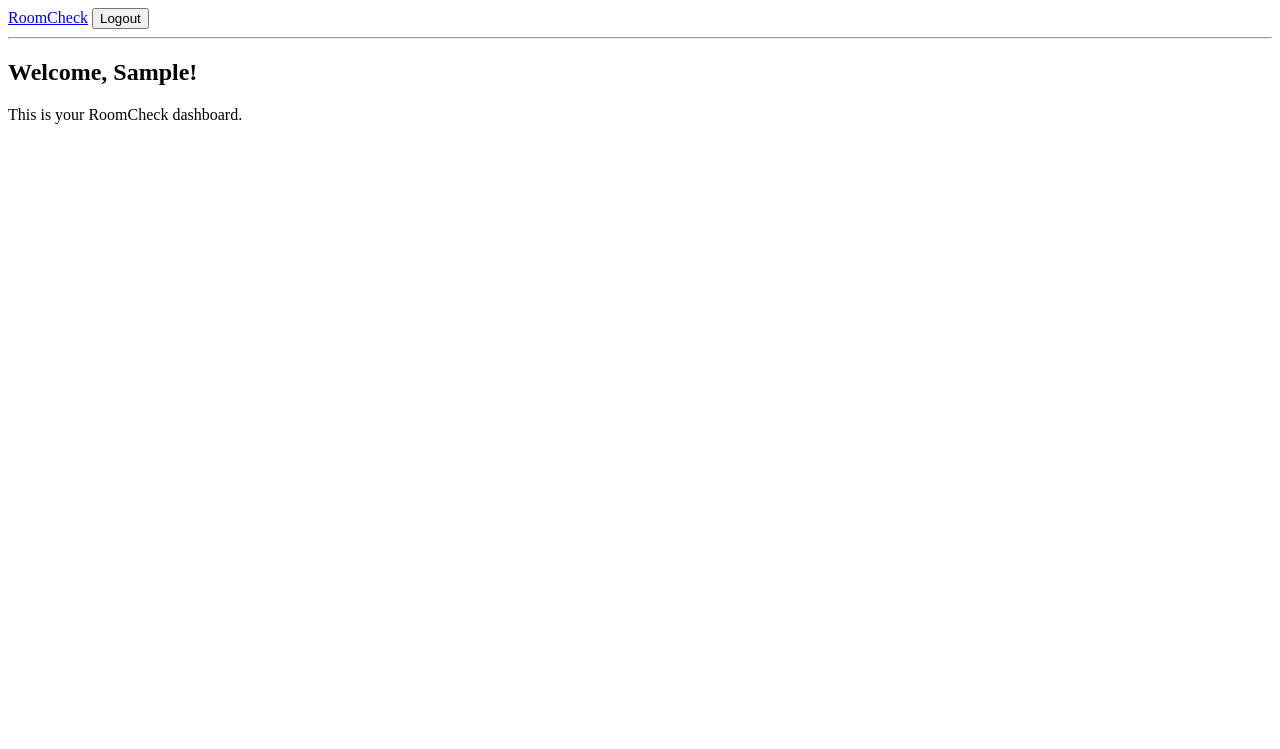
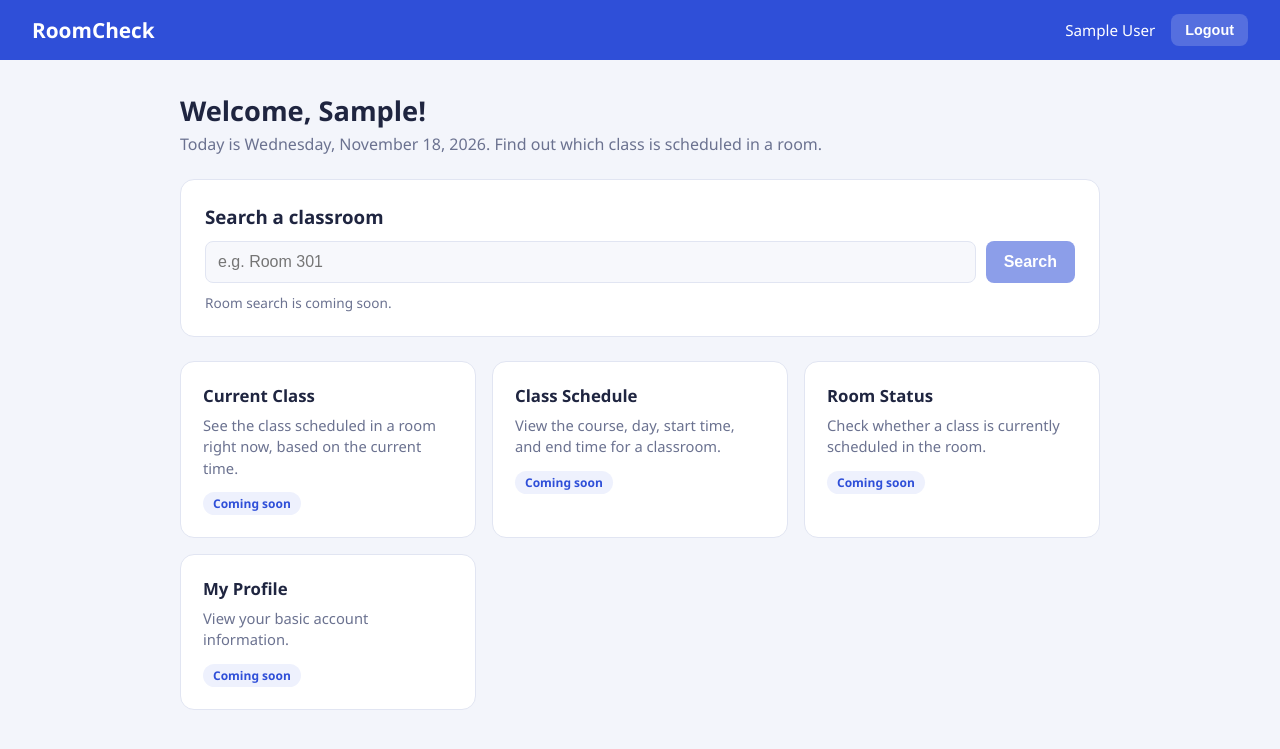
Before and after one commit to kimberlydaydayan25/RoomCheck-Daydayan-Kimberly-G7, a Django app: page / in a window 1280 px wide. Shown: the top 749 px of the page. Run offline with Django 5.2, Linux system fonts and the light colour scheme; the visitor is signed in with stand-in values (Sample User, id 1).

Commit message:
Add design for login and dashboard

```diff
--- a/templates/base.html
+++ b/templates/base.html
@@ -1,20 +1,72 @@
 <!DOCTYPE html>
-<html>
+<html lang="en">
 <head>
   <meta charset="UTF-8">
-  <title>RoomCheck</title>
+  <meta name="viewport" content="width=device-width, initial-scale=1">
+  <title>{% block title %}RoomCheck{% endblock %}</title>
+  <style>
+    :root {
+      --primary: #2f4fd8;
+      --primary-dark: #2340b5;
+      --bg: #f3f5fb;
+      --card: #ffffff;
+      --text: #1f2540;
+      --muted: #6b7290;
+      --border: #e1e5f2;
+    }
+    * { box-sizing: border-box; }
+    body {
+      margin: 0;
+      font-family: "Segoe UI", Arial, sans-serif;
+      background: var(--bg);
+      color: var(--text);
+    }
+    .navbar {
+      background: var(--primary);
+      color: #fff;
+      padding: 14px 32px;
+      display: flex;
+      align-items: center;
+      justify-content: space-between;
+    }
+    .navbar a.brand { color: #fff; text-decoration: none; font-size: 1.3rem; font-weight: 700; }
+    .nav-right { display: flex; align-items: center; gap: 16px; font-size: 0.95rem; }
+    .btn {
+      display: inline-block;
+      background: var(--primary);
+      color: #fff;
+      border: none;
+      border-radius: 8px;
+      padding: 11px 18px;
+      font-size: 1rem;
+      font-weight: 600;
+      cursor: pointer;
+      text-decoration: none;
+    }
+    .btn:hover { background: var(--primary-dark); }
+    .btn-light { background: rgba(255,255,255,0.18); padding: 8px 14px; font-size: 0.9rem; }
+    .btn-light:hover { background: rgba(255,255,255,0.3); }
+    .container { max-width: 960px; margin: 32px auto; padding: 0 20px; }
+    @media (max-width: 600px) { .navbar { padding: 12px 16px; } }
+  </style>
+  {% block extra_css %}{% endblock %}
 </head>
 <body>
-  <nav>
-    <a href="{% url 'dashboard' %}">RoomCheck</a>
+  {% block nav %}
+  <header class="navbar">
+    <a class="brand" href="{% url 'dashboard' %}">RoomCheck</a>
     {% if user.is_authenticated %}
-      <form method="post" action="{% url 'logout' %}" style="display:inline">
+    <div class="nav-right">
+      <span>{{ user.get_full_name|default:user.username }}</span>
+      <form method="post" action="{% url 'logout' %}" style="margin:0">
         {% csrf_token %}
-        <button type="submit">Logout</button>
+        <button type="submit" class="btn btn-light">Logout</button>
       </form>
+    </div>
     {% endif %}
-  </nav>
-  <hr>
+  </header>
+  {% endblock %}
+
   {% block content %}{% endblock %}
 </body>
 </html>
--- a/templates/rooms/dashboard.html
+++ b/templates/rooms/dashboard.html
@@ -1,5 +1,87 @@
 {% extends "base.html" %}
+{% block title %}Dashboard | RoomCheck{% endblock %}
+
+{% block extra_css %}
+<style>
+  .welcome h2 { margin: 0 0 4px; font-size: 1.7rem; }
+  .welcome p { margin: 0; color: var(--muted); }
+  .search-box {
+    background: var(--card);
+    border: 1px solid var(--border);
+    border-radius: 14px;
+    padding: 24px;
+    margin: 24px 0;
+  }
+  .search-box h3 { margin: 0 0 12px; }
+  .search-row { display: flex; gap: 10px; }
+  .search-row input {
+    flex: 1;
+    padding: 11px 12px;
+    border: 1px solid var(--border);
+    border-radius: 8px;
+    font-size: 1rem;
+    background: #f7f8fc;
+  }
+  .search-row .btn[disabled] { opacity: 0.55; cursor: not-allowed; }
+  .hint { color: var(--muted); font-size: 0.85rem; margin: 10px 0 0; }
+  .cards { display: grid; grid-template-columns: repeat(auto-fit, minmax(240px, 1fr)); gap: 16px; }
+  .card {
+    background: var(--card);
+    border: 1px solid var(--border);
+    border-radius: 14px;
+    padding: 22px;
+  }
+  .card h4 { margin: 0 0 8px; font-size: 1.05rem; }
+  .card p { margin: 0 0 12px; color: var(--muted); font-size: 0.92rem; line-height: 1.45; }
+  .badge {
+    display: inline-block;
+    background: #eef1fd;
+    color: var(--primary);
+    font-size: 0.75rem;
+    font-weight: 600;
+    padding: 3px 10px;
+    border-radius: 999px;
+  }
+</style>
+{% endblock %}
+
 {% block content %}
-<h2>Welcome, {{ user.first_name|default:user.username }}!</h2>
-<p>This is your RoomCheck dashboard.</p>
+<div class="container">
+  <div class="welcome">
+    <h2>Welcome, {{ user.first_name|default:user.username }}!</h2>
+    <p>Today is {% now "l, F j, Y" %}. Find out which class is scheduled in a room.</p>
+  </div>
+
+  <div class="search-box">
+    <h3>Search a classroom</h3>
+    <div class="search-row">
+      <input type="text" placeholder="e.g. Room 301" disabled>
+      <button class="btn" disabled>Search</button>
+    </div>
+    <p class="hint">Room search is coming soon.</p>
+  </div>
+
+  <div class="cards">
+    <div class="card">
+      <h4>Current Class</h4>
+      <p>See the class scheduled in a room right now, based on the current time.</p>
+      <span class="badge">Coming soon</span>
+    </div>
+    <div class="card">
+      <h4>Class Schedule</h4>
+      <p>View the course, day, start time, and end time for a classroom.</p>
+      <span class="badge">Coming soon</span>
+    </div>
+    <div class="card">
+      <h4>Room Status</h4>
+      <p>Check whether a class is currently scheduled in the room.</p>
+      <span class="badge">Coming soon</span>
+    </div>
+    <div class="card">
+      <h4>My Profile</h4>
+      <p>View your basic account information.</p>
+      <span class="badge">Coming soon</span>
+    </div>
+  </div>
+</div>
 {% endblock %}
```
Also changed, not shown: templates/registration/login.html (+61 -6 lines).
